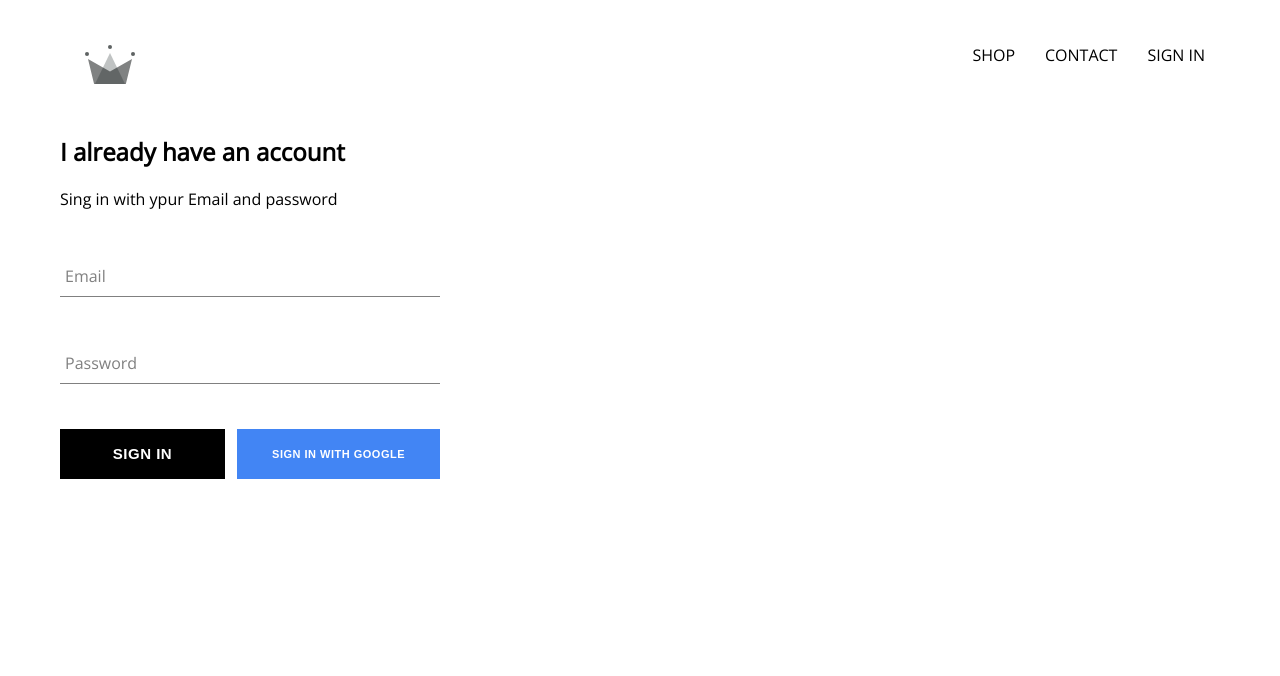
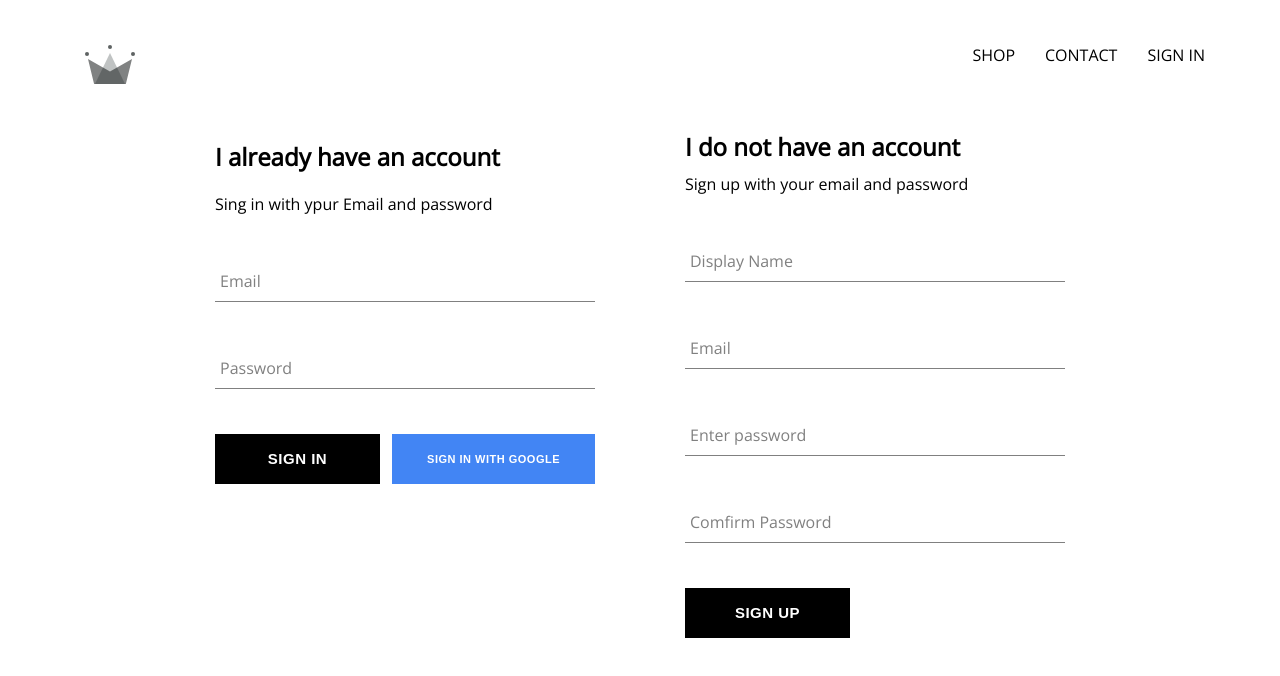
Before and after one commit to RahulChandlawala/crwn-clothing, a React (Create React App) app: page /signin in a window 1280 px wide. Shown: the top 676 px of the page. Built offline with nearby package versions, Linux system fonts and the light colour scheme; no server answers.

Commit message:
Done with logging process and sign up as well

```diff
--- /dev/null
+++ b/src/componets/Sign-up-form/sign-up.jsx
@@ -0,0 +1,100 @@
+import { createUser } from "../../firebase/firebase";
+import React from "react";
+import { auth, createUsersProfileDocument } from "../../firebase/firebase";
+import CustomButton from "../custom-button/custom-button";
+import FormInput from "../form-input/form-input";
+import "./sign-up.scss";
+import { getDoc, setDoc } from "firebase/firestore";
+
+class SignUp extends React.Component {
+	constructor() {
+		super();
+
+		this.state = {
+			displayName: "",
+			email: "",
+			password: "",
+			comfirmPassword: "",
+		};
+	}
+	handleSubmit = async (e) => {
+		e.preventDefault();
+
+		const { displayName, email, password, comfirmPassword } = this.state;
+
+		if (password !== comfirmPassword) {
+			alert("password Dont match");
+			return;
+		}
+
+		try {
+			const { user } = await createUser(email, password);
+
+			await createUsersProfileDocument(user, { displayName });
+
+			this.setState({
+				displayName: "",
+				email: "",
+				password: "",
+				comfirmPassword: "",
+			});
+		} catch (err) {
+			if (err.code === "auth/email-already-in-use") {
+				alert("cannot create the user,email already in use");
+			} else {
+				console.error(err);
+			}
+		}
+	};
+	handleChange = (e) => {
+		const { name, value } = e.target;
+		this.setState({ [name]: value });
+	};
+
+	render() {
+		const { displayName, email, password, comfirmPassword } = this.state;
+		return (
+			<div className="sign-up">
+				<h2 className="title">I do not have an account</h2>
+				<span>Sign up with your email and password</span>
+				<form onSubmit={this.handleSubmit} className="sign-up-form">
+					<FormInput
+						type="text"
+						name="displayName"
+						value={displayName}
+						onChange={this.handleChange}
+						label="Display Name"
+						required
+					></FormInput>
+					<FormInput
+						type="email"
+						name="email"
+						value={email}
+						onChange={this.handleChange}
+						label="Email"
+						required
+					></FormInput>
+					<FormInput
+						type="password"
+						name="password"
+						value={password}
+						onChange={this.handleChange}
+						label="Enter password"
+						required
+					></FormInput>
+					<FormInput
+						type="password"
+						name="comfirmPassword"
+						value={comfirmPassword}
+						onChange={this.handleChange}
+						label="Comfirm Password"
+						required
+					></FormInput>
+					<CustomButton type="submit">SIGN UP</CustomButton>
+				</form>
+			</div>
+		);
+	}
+}
+
+export default SignUp;
--- /dev/null
+++ b/src/componets/Sign-up-form/sign-up.scss
@@ -0,0 +1,9 @@
+.sign-up {
+	display: flex;
+	flex-direction: column;
+	width: 380px;
+
+	.title {
+		margin: 10px 0;
+	}
+}
--- a/src/componets/Signin/signin.jsx
+++ b/src/componets/Signin/signin.jsx
@@ -2,7 +2,7 @@ import React from "react";
 import CustomButton from "../custom-button/custom-button";
 import FormInput from "../form-input/form-input";
 import "./signin.scss";
-import { signInWithGoogle } from "../../firebase/firebase";
+import { NormalSignIn, signInWithGoogle } from "../../firebase/firebase";
 
 class SignIn extends React.Component {
 	constructor(props) {
@@ -12,10 +12,28 @@ class SignIn extends React.Component {
 			password: "",
 		};
 	}
-	handlesubmit = (e) => {
-		e.preventdefault();
-		this.setState({ email: "", password: "" });
+	handlesubmit = async (e) => {
+		e.preventDefault();
+
+		const { email, password } = this.state;
+		try {
+			const res = await NormalSignIn(email, password);
+			console.log(res);
+		} catch (err) {
+			switch (err.code) {
+				case "auth/wrong-password":
+					alert("Incorrect Password");
+					break;
+				case "auth/user-not-found":
+					alert("User not Fond");
+					break;
+				default:
+					console.log(err);
+			}
+		}
 	};
+	// this.setState({ email: "", password: "" });
+
 	handleChange = (e) => {
 		const { name, value } = e.target;
 		this.setState({ [name]: value });
@@ -47,11 +65,14 @@ class SignIn extends React.Component {
 					/>
 					<div className="button">
 						<CustomButton type="submit">SIGN IN</CustomButton>
-						<CustomButton onClick={signInWithGoogle} isGoogleSignIN>
+						<CustomButton
+							type="button"
+							onClick={signInWithGoogle}
+							isGoogleSignIN
+						>
 							Sign in With Google
 						</CustomButton>
 					</div>
-					{/* <input type="submit" value="Submit form" /> */}
 				</form>
 			</div>
 		);
--- a/src/firebase/firebase.js
+++ b/src/firebase/firebase.js
@@ -1,6 +1,12 @@
 import { addDoc } from "firebase/firestore";
 import { initializeApp } from "firebase/app";
-import { getAuth, GoogleAuthProvider, signInWithPopup } from "firebase/auth";
+import {
+	getAuth,
+	GoogleAuthProvider,
+	signInWithPopup,
+	createUserWithEmailAndPassword,
+	signInWithEmailAndPassword,
+} from "firebase/auth";
 import {
 	getFirestore,
 	collection,
@@ -10,6 +16,8 @@ import {
 	getDoc,
 	setDoc,
 } from "firebase/firestore";
+import { async } from "@firebase/util";
+import { paste } from "@testing-library/user-event/dist/paste";
 
 const config = {
 	apiKey: "AIzaSyCAr_Vm3s8fdbl1jZyhULc0V0Kwsftd6cI",
@@ -25,14 +33,17 @@ export const app = initializeApp(config);
 export const db = getFirestore();
 export const auth = getAuth();
 
-export const createUsersProfileDocument = async (userAuth) => {
+export const createUsersProfileDocument = async (
+	userAuth,
+	additionalInfo = {}
+) => {
 	if (!userAuth) return;
 	const userRef = doc(db, "users", userAuth.uid);
-	console.log(userRef);
+	// console.log(userRef);
 
 	const snapshot = await getDoc(userRef);
-	console.log(snapshot);
-	console.log(snapshot.exists());
+	// console.log(snapshot);
+	// console.log(snapshot.exists());
 
 	if (!snapshot.exists()) {
 		const { displayName, email } = userAuth;
@@ -43,6 +54,7 @@ export const createUsersProfileDocument = async (userAuth) => {
 				displayName,
 				email,
 				createAt,
+				...additionalInfo,
 			});
 		} catch (err) {
 			console.log("error creating the user", err.message);
@@ -55,3 +67,13 @@ const provider = new GoogleAuthProvider();
 provider.setCustomParameters({ promt: "select_account" });
 export const signInWithGoogle = () =>
 	signInWithPopup(auth, provider).then((re) => {});
+
+export const createUser = async (email, password) => {
+	if (!email || !password) return;
+	return await createUserWithEmailAndPassword(auth, email, password);
+};
+
+export const NormalSignIn = async (email, password) => {
+	if (!email || !password) return;
+	return await signInWithEmailAndPassword(auth, email, password);
+};
--- a/src/index.js
+++ b/src/index.js
@@ -1,14 +1,16 @@
 import React from "react";
 import ReactDOM from "react-dom";
+import { createRoot } from "react-dom/client";
 import "./index.css";
 import App from "./App";
 import { BrowserRouter } from "react-router-dom";
-
-ReactDOM.render(
+const container = document.getElementById("root");
+const root = createRoot(container);
+root.render(
 	<React.StrictMode>
 		<BrowserRouter>
 			<App />
 		</BrowserRouter>
-	</React.StrictMode>,
-	document.getElementById("root")
+	</React.StrictMode>
+	// document.getElementById("root")
 );
--- a/src/pages/sign-in-and-sign-up/sign-in-and-sign-up.jsx
+++ b/src/pages/sign-in-and-sign-up/sign-in-and-sign-up.jsx
@@ -1,10 +1,12 @@
 import React from "react";
+import SignUp from "../../componets/Sign-up-form/sign-up";
 import SignIn from "../../componets/Signin/signin";
 import "./sign-in-and-sign-up.scss";
 
 const SignInAndSignOutPage = () => (
-	<div>
+	<div className="sign-in-and-sign-up">
 		<SignIn />
+		<SignUp />
 	</div>
 );
 
--- a/src/pages/sign-in-and-sign-up/sign-in-and-sign-up.scss
+++ b/src/pages/sign-in-and-sign-up/sign-in-and-sign-up.scss
@@ -0,0 +1,6 @@
+.sign-in-and-sign-up {
+	width: 850px;
+	display: flex;
+	justify-content: space-between;
+	margin: 30px auto;
+}
```
